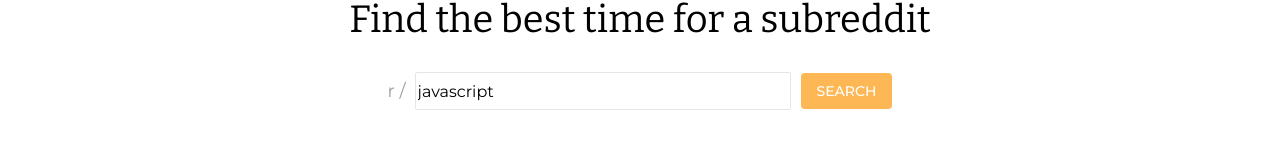
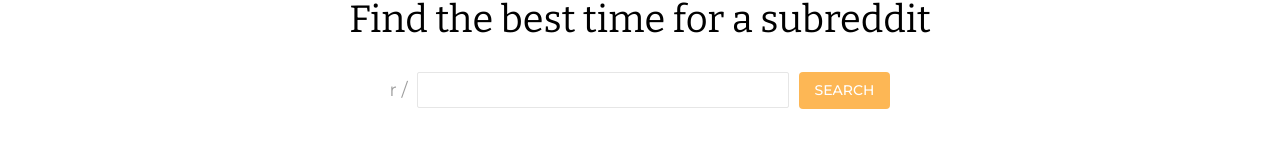
Before and after one commit to kelvin8773/reddit-timer, a React (Create React App) app: page /search in a window 1280 px wide. Shown: the part 129-291 px from the top of the page. Built offline with nearby package versions, Linux system fonts and the light colour scheme.

Commit message:
finish search form functions

```diff
--- a/src/main/components/button.js
+++ b/src/main/components/button.js
@@ -2,7 +2,7 @@
 import PropTypes from 'prop-types';
 import Styled from 'styled-components';
 
-const StyledButton = Styled.div`
+const StyledButton = Styled.button`
   padding: 14px 16px;
   border-radius: 4px;
   font-size: 14px;
@@ -11,8 +11,10 @@
   background-color: #fdb755;
   color: #ffffff;
   text-transform: uppercase;
+  border: none;
   &:hover {
     background: #fcc755;
+    cursor: pointer;
   }
 `;
 
--- a/src/main/components/searchForm.js
+++ b/src/main/components/searchForm.js
@@ -1,4 +1,8 @@
-import React from 'react';
+import React, { useState, useEffect } from 'react';
+import {
+  useLocation,
+  Link
+} from 'react-router-dom';
 import Styled from 'styled-components';
 import Button from './button';
 
@@ -25,26 +29,53 @@
 `;
 
 const SearchInput = Styled.input`
-  width: 370px;
+  width: 336px;
   height: 34px;
-  padding: auto 16px;
+  padding: 0 17px;
+  font-size: 14px;
   border-radius: 2px;
   border: solid 1px${({ theme }) => theme.colors.gray};
   background-color: ${({ theme }) => theme.colors.white};
   margin-right: 10px;
 `;
 
-const SearchForm = () => (
+const SearchForm = () => {
+  const location = useLocation();
+  const [subreddit, setSubreddit] = useState('');
+
+  const getParamsFromURL = () => {
+    const { search } = location;
+    setSubreddit(search.slice(1));
+  }
+
+  const handleSubmit = e => {
+    e.preventDefault();
+    setSubreddit(e.target.value);
+  }
+
+  useEffect(() => {
+    getParamsFromURL();
+  }, [location]);
+
+  return (
     <Container>
       <FormTitle>
         Find the best time for a subreddit
       </FormTitle>
-    <FormWrapper>
+      <FormWrapper onSubmit={handleSubmit}>
         <InputPrefix>r /</InputPrefix>
-      <SearchInput type="text" id="search-input" defaultValue="javascript" />
-      <Button>Search</Button>
+        <SearchInput
+          id="search-input"
+          type="text"
+          value={subreddit}
+          onChange={e => setSubreddit(e.target.value)}
+        />
+        <Link to={`/search?${subreddit}`}>
+          <Button type="submit">Search</Button>
+        </Link>
       </FormWrapper>
     </Container>
-);
+  )
+};
 
 export default SearchForm;
--- a/src/main/pages/search.js
+++ b/src/main/pages/search.js
@@ -2,7 +2,7 @@
 import SearchForm from '../components/searchForm';
 
 const Search = () => (
-  <div className="Search">
+  <div>
     <SearchForm />
 
   </div>
```
Lines whose indentation alone changed are shown as unchanged.
